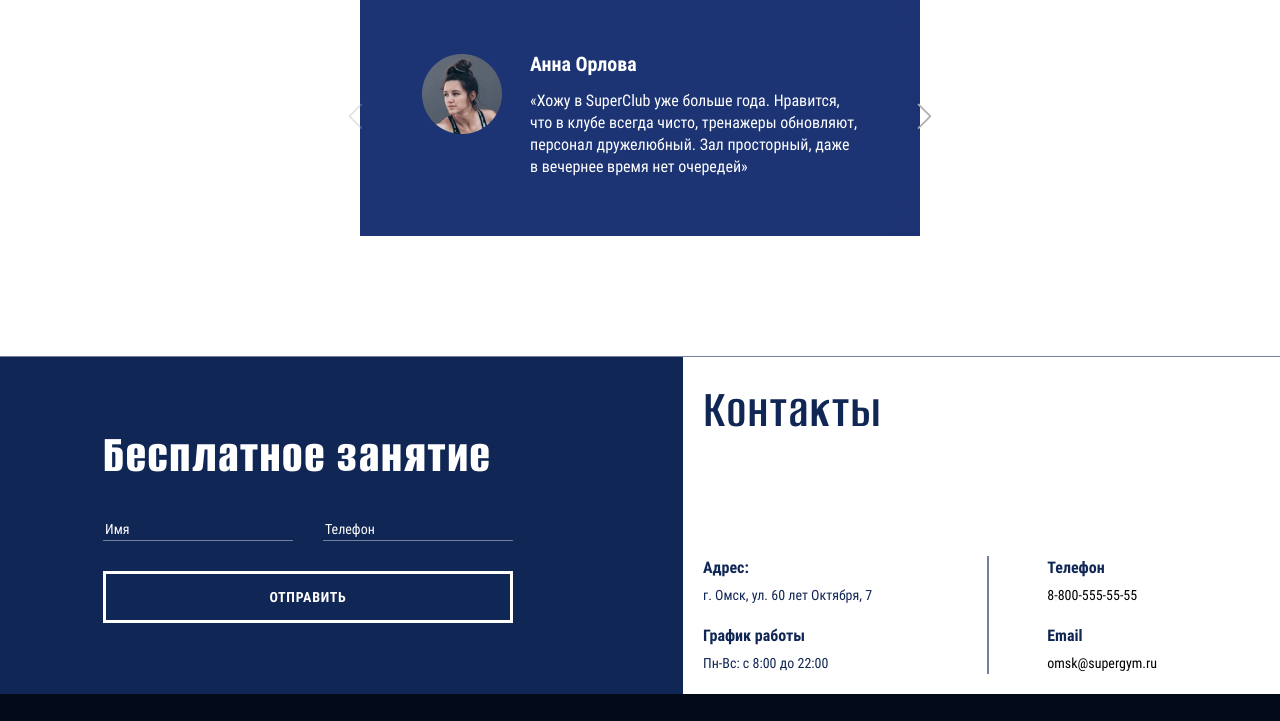
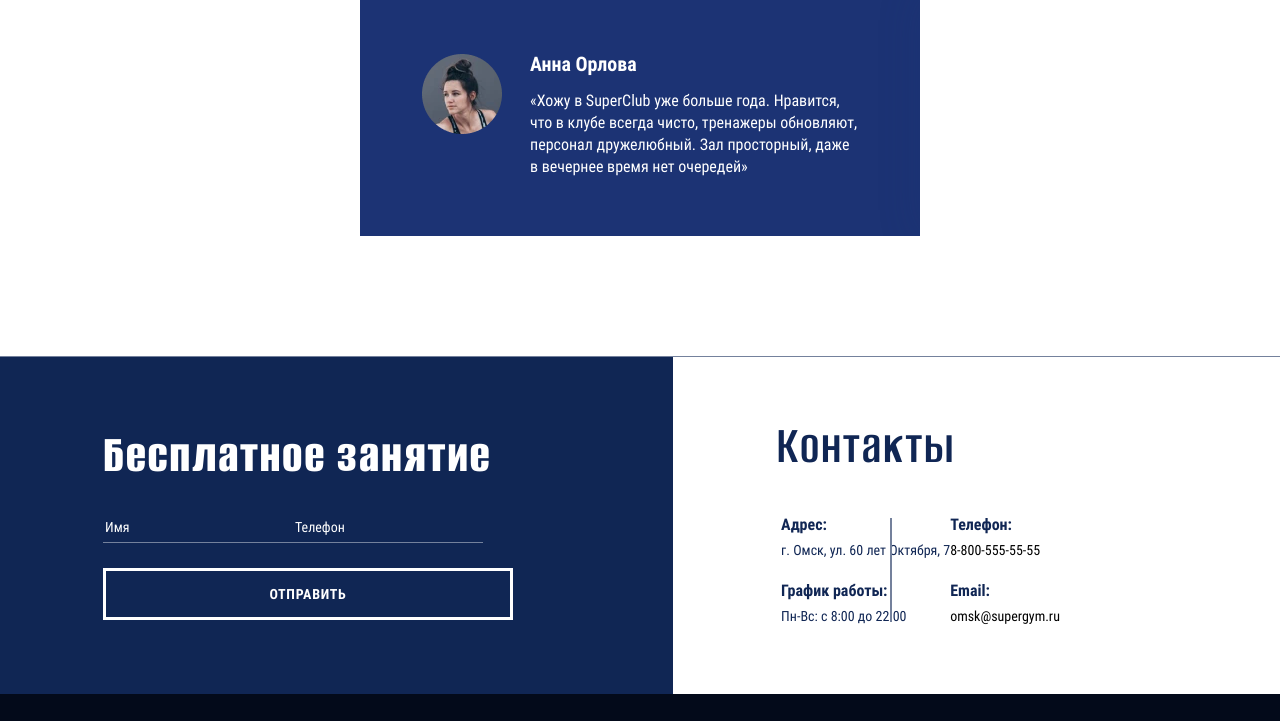
Before and after one commit to korvet07/fitness-center, a website built with webpack: page source/index.html in a window 1280 px wide. Shown: the part 4876-5597 px from the top of the page. Built offline with nearby package versions, Linux system fonts and the light colour scheme; files whose address does not match are found by name.

Commit message:
fixed review code

```diff
--- a/source/index.html
+++ b/source/index.html
@@ -417,7 +417,6 @@
               </div>
             </div>
             <div class="advantages__mark">
-              <div class="advantages__bg-mark"></div>
               <h3>100</h3>
               <p>Тренажёров</p>
               <span>Современные тренажеры<br> на&nbsp;все&nbsp;группы мышц</span>
@@ -535,9 +534,8 @@
         </div>
       </section>
       <section class="communications">
-        <div class="container communications__wrapper">
-          <div class="free-class">
-            <div class="free-class__bg"></div>
+        <div class="free-class">
+          <div class="free-class__wrapper">
             <h2 class="free-class__title title">Бесплатное занятие</h2>
             <form id="free-form" action="https://echo.htmlacademy.ru" method="post" class="free-class__form">
               <label>
@@ -550,19 +548,21 @@
             </form>
             <button class="btn free-class__btn" form="free-form" type="submit" formtarget="_blank">Отправить</button>
           </div>
-          <div class="contacts">
+        </div>
+        <div class="contacts">
+          <div class="contacts__full-wrapper">
             <h2 class="contacts__title title">Контакты</h2>
             <div class="contacts__container">
               <div class="contacts__wrapper">
                 <h3>Адрес:</h3>
                 <p>г. Омск, ул.&nbsp;60&nbsp;лет Октября, 7</p>
-                <h3>График работы</h3>
+                <h3>График работы:</h3>
                 <p>Пн-Вс: с&nbsp;8:00 до&nbsp;22:00</p>
               </div>
               <div class="contacts__wrapper">
-                <h3>Телефон</h3>
+                <h3>Телефон:</h3>
                 <a href="tel:+88005555555">8-800-555-55-55</a>
-                <h3>Email</h3>
+                <h3>Email:</h3>
                 <a href="mailto:omsk@supergym.ru">omsk@supergym.ru</a>
               </div>
             </div>
--- a/source/sass/blocks/action-offer.scss
+++ b/source/sass/blocks/action-offer.scss
@@ -68,6 +68,10 @@
   }
 
   @media (max-width: 1199px) {
+    h3 {
+      margin-bottom: 3px;
+    }
+
     &:first-child {
       br {
         display: block;
@@ -88,7 +92,7 @@
     }
 
     span {
-      margin: 5px 0 20px;
+      margin: 0 0 20px;
     }
 
     &:last-child {
--- a/source/sass/blocks/action.scss
+++ b/source/sass/blocks/action.scss
@@ -16,12 +16,13 @@
   @media (max-width: 1199px) {
     font-size: 42px;
     line-height: 50px;
-    margin: 100px 7px 44px 0;
+    margin: 93px 7px 40px 0;
   }
 
   @include vp-767 {
     font-size: 32px;
     line-height: 38px;
-    margin-top: 80px;
+    margin-top: 63px;
+    margin-bottom: 45px;
   }
 }
--- a/source/sass/blocks/advantages.scss
+++ b/source/sass/blocks/advantages.scss
@@ -5,11 +5,12 @@
 
   @media (max-width: 1199px) {
     min-height: 755px;
+    padding-top: 91px;
   }
 
   @include vp-767 {
-    min-height: 0;
-    padding-top: 45px;
+    min-height: 1231px;
+    padding-top: 65px;
   }
 }
 
@@ -52,10 +53,10 @@
   }
 
   @include vp-767 {
-    grid-template-columns: 1fr;
-    grid-template-rows: none;
-    grid-auto-rows: auto;
-    grid-gap: 40px 0;
+    display: flex;
+    flex-direction: column;
+    justify-content: center;
+    gap: 35px;
   }
 }
 
@@ -114,23 +115,28 @@
       line-height: 33px;
       margin-bottom: 5px;
     }
+
+    span {
+      display: block;
+      margin-left: 7px;
+    }
   }
 
   @include vp-767 {
     position: relative;
     grid-area: auto/auto/auto/auto;
-    width: 100%;
+    min-width: 100vw;
     min-height: 239px;
-    min-width: 0;
+    left: -15px;
+    margin-top: 5px;
 
-    .advantages__bg-mark {
-      position: absolute;
-      left: -100%;
-      right: -100%;
-      top: 0;
-      bottom: 0;
-      background-color: #1c3374;
-      z-index: -1;
+    h3 {
+      margin: 22px 0 -3px 5px;
+    }
+
+    p {
+      margin-bottom: 10px;
+      margin-left: 5px;
     }
   }
 }
@@ -167,11 +173,11 @@
     }
 
     @include vp-767 {
-      gap: 0;
+      gap: 5px;
 
       .advantages__argument-wrapper-description {
         margin: 0;
-        margin-left: 10px;
+        margin-left: 5px;
         margin-bottom: 10px;
       }
     }
@@ -236,6 +242,7 @@
 
     &--area {
       grid-area: auto/auto/auto/auto;
+      gap: 5px;
     }
 
     &--experience {
@@ -258,7 +265,7 @@
         }
 
         .advantages__argument-wrapper-description {
-          margin-left: 10px;
+          margin-left: 22px;
         }
       }
     }
@@ -274,7 +281,8 @@
   }
 
   @include vp-767 {
-    margin-top: 5px;
+    margin-top: 10px;
+    align-self: center;
   }
 }
 
--- a/source/sass/blocks/comments.scss
+++ b/source/sass/blocks/comments.scss
@@ -6,13 +6,11 @@
   }
 
   @include vp-767 {
-    padding: 70px 0;
+    padding: 65px 0 73px;
   }
 }
 
 .comments___wrapper {
-  position: relative;
-
   @media (max-width: 1199px) {
     padding: 0 101px;
   }
@@ -28,7 +26,7 @@
   @media (max-width: 1199px) {
     font-size: 42px;
     line-height: 50px;
-    margin: 0 0 37px 0;
+    margin: 0 3px 40px 0;
   }
 
   @include vp-767 {
--- a/source/sass/blocks/communications.scss
+++ b/source/sass/blocks/communications.scss
@@ -1,19 +1,8 @@
 .communications {
   border-top: 1px solid $color-light-slate-gray;
-}
-
-.communications__wrapper {
   display: flex;
 
   @media (max-width: 1199px) {
     flex-direction: column;
   }
-
-  @media (max-width: 800px) {
-    padding-left: 134px;
-  }
-
-  @include vp-767 {
-    align-items: center;
-  }
 }
--- a/source/sass/blocks/contacts.scss
+++ b/source/sass/blocks/contacts.scss
@@ -1,30 +1,16 @@
 .contacts {
-  padding: 56px 56px 65px 122px;
   flex-grow: 1;
-  display: flex;
-  flex-direction: column;
-
-  @media (max-width: 1340px) {
-    padding: 20px;
-  }
-
-  @media (max-width: 1199px) {
-    padding: 60px 0;
-    margin: 0 auto;
-  }
-
-  @media (max-width: 800px) {
-    margin: 0;
-  }
 
   @include vp-767 {
-    align-self: start;
+    display: flex;
+    justify-content: start;
+    min-height: 507px;
   }
 }
 
 .contacts__container {
   display: flex;
-  margin-top: auto;
+  padding-left: 8px;
 
   .contacts__wrapper {
     display: flex;
@@ -32,7 +18,7 @@
     color: $color-saphire;
   }
 
-  @media (max-width: 1199px) {
+  @media (max-width: 800px) {
     gap: 96px;
   }
 
@@ -45,12 +31,14 @@
 .contacts__title {
   text-align: left;
   margin-top: 0;
-  margin-bottom: 5px;
+  margin-bottom: 35px;
+  padding-left: 3px;
 
   @media (max-width: 1199px) {
     font-size: 42px;
     line-height: 50px;
     margin-bottom: 33px;
+    padding-left: 7px;
   }
 
   @include vp-767 {
@@ -63,7 +51,7 @@
   h3 {
     font-size: 16px;
     margin: 0;
-    margin-bottom: 5px;
+    margin-bottom: 3px;
 
     &:last-of-type {
       margin-top: 18px;
@@ -94,8 +82,8 @@
       content: "";
       position: absolute;
       width: 2px;
-      top: 0;
-      bottom: 0;
+      top: 5px;
+      bottom: 5px;
       left: -60px;
       background-color: #74819c;
 
@@ -110,16 +98,10 @@
   }
 
   &:first-child {
-    margin-right: auto;
     max-width: 170px;
 
     @media (max-width: 1199px) {
-      margin: 0;
       max-width: 218px;
-    }
-
-    @include vp-767 {
-      margin-top: 5px;
     }
   }
 
@@ -127,6 +109,7 @@
     h3 {
       font-size: 20px;
       line-height: 30px;
+      margin-bottom: 7px;
     }
 
     p,
@@ -136,3 +119,28 @@
     }
   }
 }
+
+.contacts__full-wrapper {
+  max-width: 683px;
+  padding: 56px 155px 60px 120px;
+  display: flex;
+  flex-direction: column;
+  margin-right: auto;
+
+  @media (max-width: 1300px) {
+    padding-left: 100px;
+    padding-right: 100px;
+  }
+
+  @media (max-width: 1199px) {
+    padding: 60px 133px 40px 125px;
+    max-width: none;
+    margin: 0 auto;
+  }
+
+  @include vp-767 {
+    margin-left: 0;
+    margin-right: auto;
+    padding: 60px 15px 50px 7px;
+  }
+}
--- a/source/sass/blocks/footer.scss
+++ b/source/sass/blocks/footer.scss
@@ -33,6 +33,10 @@
   }
 
   @include vp-767 {
+    font-size: 16px;
+    line-height: 19px;
+    padding: 8px;
+
     &--one {
       grid-area: 2/1/3/2;
     }
--- a/source/sass/blocks/free-class.scss
+++ b/source/sass/blocks/free-class.scss
@@ -1,23 +1,10 @@
 .free-class {
-  position: relative;
   flex-grow: 1;
   background-color: $color-saphire;
-  display: flex;
-  flex-direction: column;
-  padding: 56px 170px 70px 0;
-  max-width: 580px;
   min-height: 337px;
 
   @media (max-width: 1199px) {
-    padding-right: 0;
-    max-width: 472px;
-    margin: 0 auto;
-    padding-top: 66px;
     min-height: 324px;
-
-    .free-class__bg {
-      right: -100vw;
-    }
   }
 
   @media (max-width: 800px) {
@@ -28,16 +15,6 @@
     max-width: none;
     width: 100%;
   }
-}
-
-.free-class__bg {
-  position: absolute;
-  left: -100vw;
-  top: 0;
-  bottom: 0;
-  right: 0;
-  background-color: $color-saphire;
-  z-index: -1;
 }
 
 .free-class__title {
@@ -60,6 +37,8 @@
     font-weight: 600;
     font-size: 32px;
     line-height: 38px;
+    margin: 0;
+    margin-bottom: 30px;
   }
 }
 
@@ -75,6 +54,7 @@
   line-height: 16px;
   text-transform: uppercase;
   letter-spacing: 0.05em;
+  max-width: 410px;
 
   &:hover {
     color: #ed0233;
@@ -87,6 +67,11 @@
     border: 3px solid#f78181;
   }
 
+  @media (max-width: 1199px) {
+    max-width: none;
+    min-width: 472px;
+  }
+
   @include vp-767 {
     min-width: 0;
   }
@@ -94,21 +79,19 @@
 
 .free-class__form {
   display: flex;
-  margin-bottom: 30px;
-  gap: 30px;
+  margin-bottom: 25px;
   flex-wrap: wrap;
-
-  label {
-    flex-grow: 1;
-  }
+  max-width: 410px;
 
   input {
+    display: block;
     background-color: $color-saphire;
     color: $color-default-white;
     border: none;
     outline: none;
     border-bottom: 1px solid #74819c;
     min-width: 190px;
+    padding-bottom: 5px;
 
     &::placeholder {
       color: $color-default-white;
@@ -121,17 +104,26 @@
   }
 
   @media (max-width: 1199px) {
+    max-width: none;
+    min-width: 472px;
+    margin-bottom: 32px;
+
     input {
-      min-width: 206px;
-      padding-bottom: 5px;
+      max-width: none;
+      width: 100%;
     }
 
-    label:first-child {
-      margin-right: 22px;
+    label {
+      min-width: 206px;
+    }
+
+    label:first-of-type {
+      margin-right: auto;
     }
   }
 
   @include vp-767 {
+    min-width: 0;
     flex-direction: column;
     margin-bottom: 40px;
 
@@ -141,11 +133,38 @@
 
     label:first-child {
       margin-right: 0;
-      margin-bottom: 5px;
+      margin-bottom: 33px;
     }
 
     input {
       width: 100%;
+      min-height: 30px;
     }
   }
 }
+
+.free-class__wrapper {
+  max-width: 683px;
+  padding: 56px 40px 70px 103px;
+  display: flex;
+  flex-direction: column;
+  margin-left: auto;
+  flex-shrink: 0;
+
+  @media (max-width: 1199px) {
+    margin: 0 auto;
+    padding: 65px 133px 70px;
+    max-width: 768px;
+  }
+
+  @media (max-width: 800px) {
+    padding-right: 163px;
+  }
+
+  @include vp-767 {
+    max-width: none;
+    min-height: 386px;
+    margin: 0 auto;
+    padding: 65px 15px 70px;
+  }
+}
--- a/source/sass/blocks/trainers.scss
+++ b/source/sass/blocks/trainers.scss
@@ -1,5 +1,13 @@
 .trainers {
   padding-bottom: 91px;
+
+  @media (max-width: 1199px) {
+    padding-bottom: 100px;
+  }
+
+  @include vp-767 {
+    padding-bottom: 70px;
+  }
 }
 
 .trainers__btn-prev,
```
Also changed, not shown: build/css/style.css, build/css/style.min.css, build/index.html, 1 other file.
